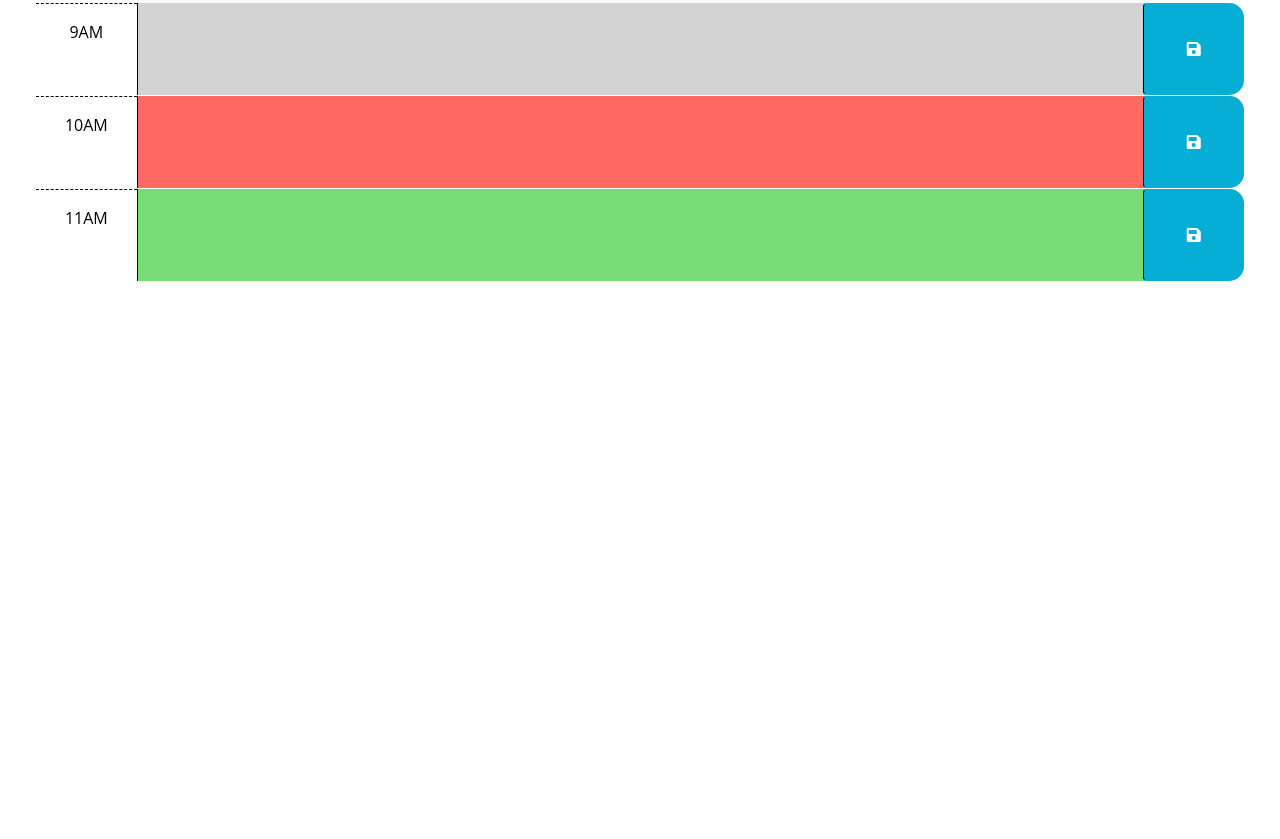
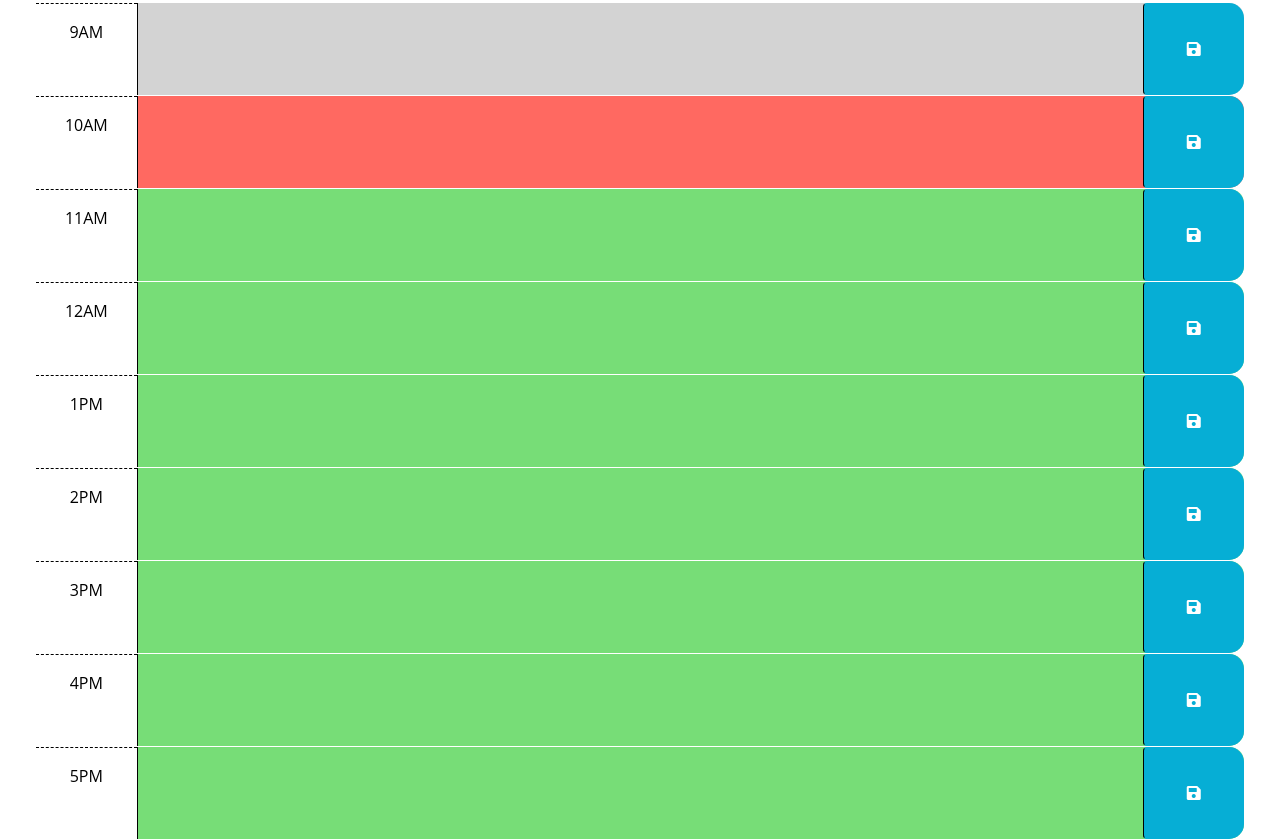
Before and after one commit to emilygknight/crispy-octo-meme, a plain HTML site: page index.html in a window 1280 px wide. Shown: the part 295-1134 px from the top of the page. Before the commit the page ends 800 px from the top, so only its background shows below. Drawn offline with nearby package versions, Linux system fonts and the light colour scheme.

Commit message:
added the extra hours for 9-5 pm

```diff
--- a/index.html
+++ b/index.html
@@ -67,6 +67,54 @@
           <i class="fas fa-save" aria-hidden="true"></i>
         </button>
       </div>
+
+      <div id="hour-11" class="row time-block future">
+        <div class="col-2 col-md-1 hour text-center py-3">12AM</div>
+        <textarea class="col-8 col-md-10 description" rows="3"> </textarea>
+        <button class="btn saveBtn col-2 col-md-1" aria-label="save" id="save-button">
+          <i class="fas fa-save" aria-hidden="true"></i>
+        </button>
+      </div>
+
+      <div id="hour-11" class="row time-block future">
+        <div class="col-2 col-md-1 hour text-center py-3">1PM</div>
+        <textarea class="col-8 col-md-10 description" rows="3"> </textarea>
+        <button class="btn saveBtn col-2 col-md-1" aria-label="save" id="save-button">
+          <i class="fas fa-save" aria-hidden="true"></i>
+        </button>
+      </div>
+
+      <div id="hour-11" class="row time-block future">
+        <div class="col-2 col-md-1 hour text-center py-3">2PM</div>
+        <textarea class="col-8 col-md-10 description" rows="3"> </textarea>
+        <button class="btn saveBtn col-2 col-md-1" aria-label="save" id="save-button">
+          <i class="fas fa-save" aria-hidden="true"></i>
+        </button>
+      </div>
+
+      <div id="hour-11" class="row time-block future">
+        <div class="col-2 col-md-1 hour text-center py-3">3PM</div>
+        <textarea class="col-8 col-md-10 description" rows="3"> </textarea>
+        <button class="btn saveBtn col-2 col-md-1" aria-label="save" id="save-button">
+          <i class="fas fa-save" aria-hidden="true"></i>
+        </button>
+      </div>
+
+      <div id="hour-11" class="row time-block future">
+        <div class="col-2 col-md-1 hour text-center py-3">4PM</div>
+        <textarea class="col-8 col-md-10 description" rows="3"> </textarea>
+        <button class="btn saveBtn col-2 col-md-1" aria-label="save" id="save-button">
+          <i class="fas fa-save" aria-hidden="true"></i>
+        </button>
+      </div>
+
+      <div id="hour-11" class="row time-block future">
+        <div class="col-2 col-md-1 hour text-center py-3">5PM</div>
+        <textarea class="col-8 col-md-10 description" rows="3"> </textarea>
+        <button class="btn saveBtn col-2 col-md-1" aria-label="save" id="save-button">
+          <i class="fas fa-save" aria-hidden="true"></i>
+        </button>
+      </div>
     </div>
 
     <script src="https://cdnjs.cloudflare.com/ajax/libs/jquery/3.2.1/jquery.min.js"></script>
--- a/script.js
+++ b/script.js
@@ -3,6 +3,9 @@
 // in the html.
 var saveButton = $("#save-button");
 var currentDate = $("#currentDay");
+var d = new Date();
+var dateGenerator= (d.getMonth()+1) + "/" + d.getDate();
+console.log(dateGenerator);
 
 
 function sumbitEvent(event) {
@@ -16,10 +19,6 @@ console.log("clicked");
 })
 
 
-
-var d = new Date();
-var dateGenerator= (d.getMonth()+1) + "/" + d.getDate();
-console.log(dateGenerator);
 
 currentDate.append(dateGenerator);
 
```
